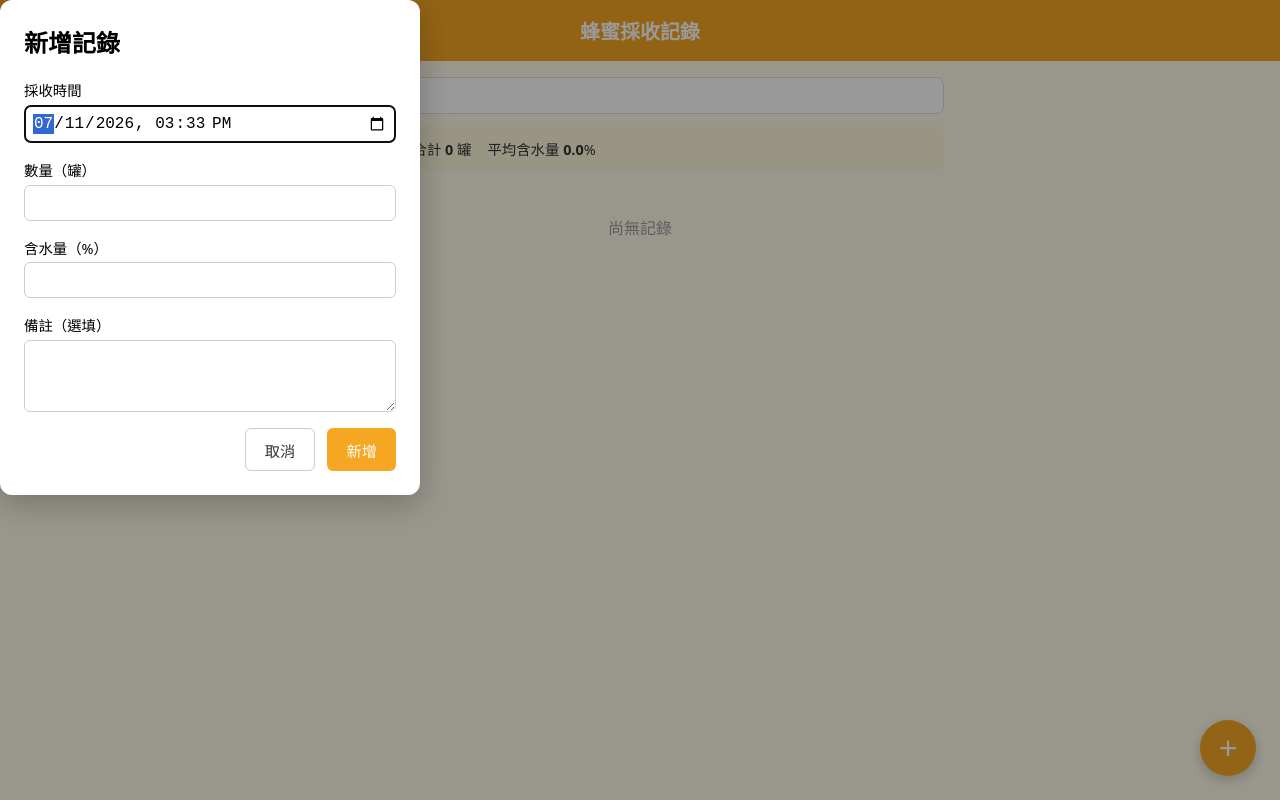
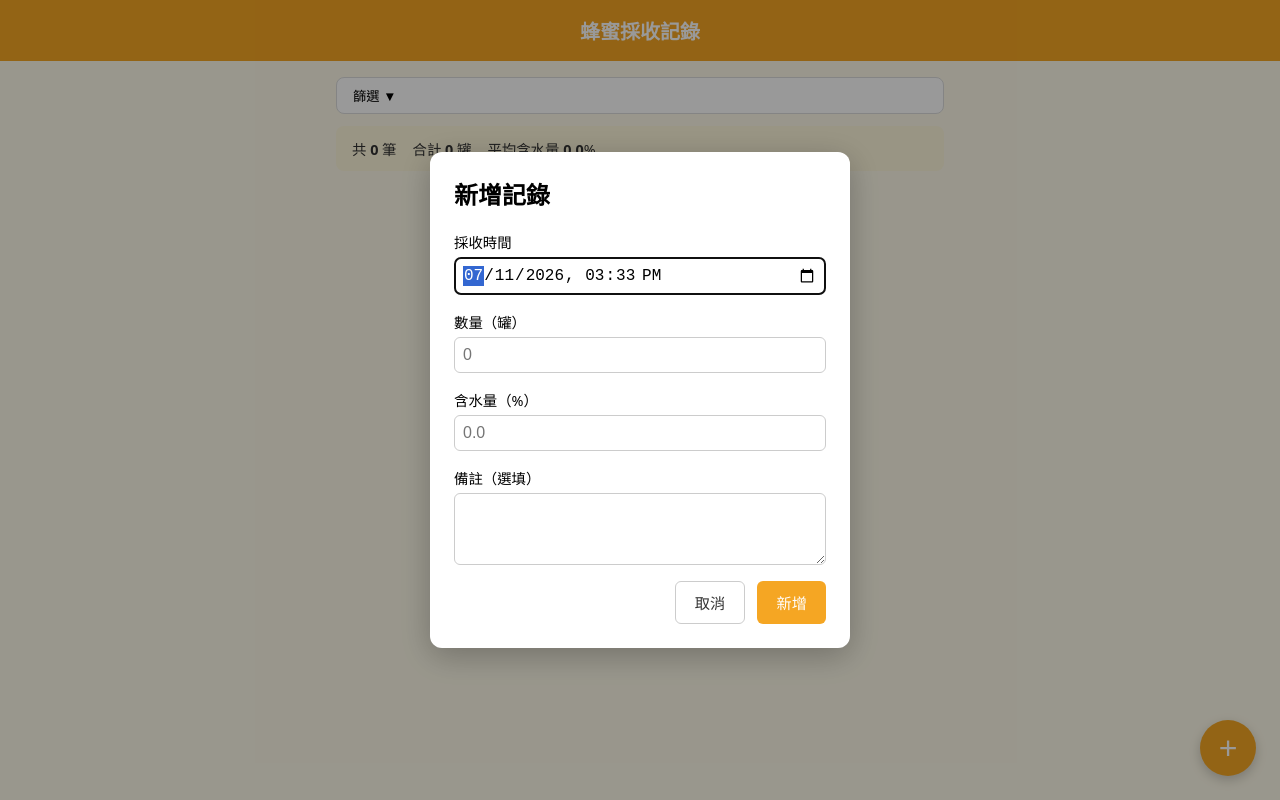
Before and after one commit to mirudapon/honey-record, a React (Vite) app: page / in a window 1280 px wide. Both pictures are taken after a click on the button "新增記錄". Built offline with nearby package versions, Linux system fonts and the light colour scheme.

Commit message:
feat: center modal dialog and add in-form numeric keypad

```diff
--- a/src/App.css
+++ b/src/App.css
@@ -76,8 +76,11 @@ body { font-family: system-ui, sans-serif; background: #fffbea; color: #333; }
 
 /* Modal dialog */
 .record-form-dialog {
+  position: fixed; inset: 0; margin: auto;
   border: none; border-radius: 12px; padding: 0;
-  box-shadow: 0 8px 32px rgba(0,0,0,.25); max-width: 420px; width: 90%;
+  box-shadow: 0 8px 32px rgba(0,0,0,.25);
+  max-width: 420px; width: 90%;
+  max-height: 90dvh; overflow-y: auto;
 }
 .record-form-dialog::backdrop { background: rgba(0,0,0,.4); }
 .record-form { padding: 1.5rem; display: flex; flex-direction: column; gap: 1rem; }
@@ -101,3 +104,27 @@ body { font-family: system-ui, sans-serif; background: #fffbea; color: #333; }
   background: white; border: 1px solid #ccc; color: #333;
 }
 .form-actions button[type="submit"] { background: #f5a623; color: white; }
+
+/* Numeric field + NumPad */
+.numfield { display: flex; flex-direction: column; gap: 0; }
+.numfield label { font-size: 0.9rem; font-weight: 500; }
+.numfield__input { cursor: pointer; }
+.numfield__input--active { border-color: #f5a623 !important; outline: 2px solid #f5a62366; }
+
+.numpad {
+  display: flex; flex-direction: column; gap: 0.5rem;
+  background: #f5f5f5; border-radius: 8px;
+  padding: 0.75rem; margin-top: 0.5rem;
+}
+.numpad__row { display: flex; gap: 0.5rem; }
+.numpad__key {
+  flex: 1; height: 3rem;
+  background: white; border: 1px solid #ddd; border-radius: 8px;
+  font-size: 1.25rem; font-weight: 500; cursor: pointer;
+  display: flex; align-items: center; justify-content: center;
+  user-select: none; -webkit-user-select: none;
+  transition: background 0.1s;
+}
+.numpad__key:active { background: #ffe0a0; }
+.numpad__key--clear { color: #c00; font-size: 1rem; }
+.numpad__key--back { font-size: 1.1rem; }
--- /dev/null
+++ b/src/components/NumPad.tsx
@@ -0,0 +1,54 @@
+interface NumPadProps {
+  value: string
+  onChange: (value: string) => void
+}
+
+const BUTTONS = [
+  ['7', '8', '9'],
+  ['4', '5', '6'],
+  ['1', '2', '3'],
+  ['C', '0', '⌫'],
+]
+
+export function NumPad({ value, onChange }: NumPadProps) {
+  function press(key: string) {
+    if (key === 'C') {
+      onChange('')
+      return
+    }
+    if (key === '⌫') {
+      onChange(value.slice(0, -1))
+      return
+    }
+    if (key === '.' && value.includes('.')) return
+    if (key === '.' && value === '') {
+      onChange('0.')
+      return
+    }
+    // Prevent leading zeros (e.g. "007"), but allow "0."
+    if (value === '0' && key !== '.') {
+      onChange(key)
+      return
+    }
+    onChange(value + key)
+  }
+
+  return (
+    <div className="numpad">
+      {BUTTONS.map((row, ri) => (
+        <div key={ri} className="numpad__row">
+          {row.map(key => (
+            <button
+              key={key}
+              type="button"
+              className={`numpad__key${key === 'C' ? ' numpad__key--clear' : ''}${key === '⌫' ? ' numpad__key--back' : ''}`}
+              onPointerDown={e => { e.preventDefault(); press(key) }}
+            >
+              {key}
+            </button>
+          ))}
+        </div>
+      ))}
+    </div>
+  )
+}
--- a/src/components/RecordForm.tsx
+++ b/src/components/RecordForm.tsx
@@ -1,11 +1,14 @@
 import { useRef, useEffect, useState } from 'react'
 import type { HarvestRecord } from '../types'
+import { NumPad } from './NumPad'
 
 interface RecordFormProps {
   editTarget: HarvestRecord | null
   onSave: (data: Omit<HarvestRecord, 'id'> | HarvestRecord) => void
   onClose: () => void
 }
+
+type NumField = 'quantity' | 'waterContent'
 
 export function RecordForm({ editTarget, onSave, onClose }: RecordFormProps) {
   const isEdit = editTarget !== null
@@ -22,6 +25,7 @@ export function RecordForm({ editTarget, onSave, onClose }: RecordFormProps) {
   )
   const [note, setNote] = useState(editTarget?.note ?? '')
   const [errors, setErrors] = useState<Record<string, string>>({})
+  const [activeField, setActiveField] = useState<NumField | null>(null)
 
   useEffect(() => {
     dialogRef.current?.showModal()
@@ -55,6 +59,40 @@ export function RecordForm({ editTarget, onSave, onClose }: RecordFormProps) {
     onClose()
   }
 
+  const numValues: Record<NumField, string> = { quantity, waterContent }
+  const numSetters: Record<NumField, (v: string) => void> = {
+    quantity: setQuantity,
+    waterContent: setWaterContent,
+  }
+
+  function NumInput({ field, label, placeholder }: { field: NumField; label: string; placeholder: string }) {
+    const active = activeField === field
+    return (
+      <div className="numfield">
+        <label className={active ? 'numfield__label--active' : ''}>
+          {label}
+          <input
+            type="text"
+            inputMode="none"
+            readOnly
+            value={numValues[field]}
+            placeholder={placeholder}
+            className={`numfield__input${active ? ' numfield__input--active' : ''}`}
+            onFocus={() => setActiveField(field)}
+            onClick={() => setActiveField(field)}
+          />
+          {errors[field] && <span className="error">{errors[field]}</span>}
+        </label>
+        {active && (
+          <NumPad
+            value={numValues[field]}
+            onChange={v => numSetters[field](v)}
+          />
+        )}
+      </div>
+    )
+  }
+
   return (
     <dialog ref={dialogRef} onClick={handleBackdropClick} className="record-form-dialog">
       <form onSubmit={handleSubmit} className="record-form">
@@ -65,40 +103,19 @@ export function RecordForm({ editTarget, onSave, onClose }: RecordFormProps) {
             type="datetime-local"
             value={time}
             onChange={e => setTime(e.target.value)}
+            onFocus={() => setActiveField(null)}
             required
           />
           {errors.time && <span className="error">{errors.time}</span>}
         </label>
-        <label>
-          數量（罐）
-          <input
-            type="number"
-            min="0.1"
-            step="0.1"
-            value={quantity}
-            onChange={e => setQuantity(e.target.value)}
-            required
-          />
-          {errors.quantity && <span className="error">{errors.quantity}</span>}
-        </label>
-        <label>
-          含水量（%）
-          <input
-            type="number"
-            min="0"
-            max="100"
-            step="0.1"
-            value={waterContent}
-            onChange={e => setWaterContent(e.target.value)}
-            required
-          />
-          {errors.waterContent && <span className="error">{errors.waterContent}</span>}
-        </label>
+        <NumInput field="quantity" label="數量（罐）" placeholder="0" />
+        <NumInput field="waterContent" label="含水量（%）" placeholder="0.0" />
         <label>
           備註（選填）
           <textarea
             value={note}
             onChange={e => setNote(e.target.value)}
+            onFocus={() => setActiveField(null)}
             rows={3}
           />
         </label>
```
